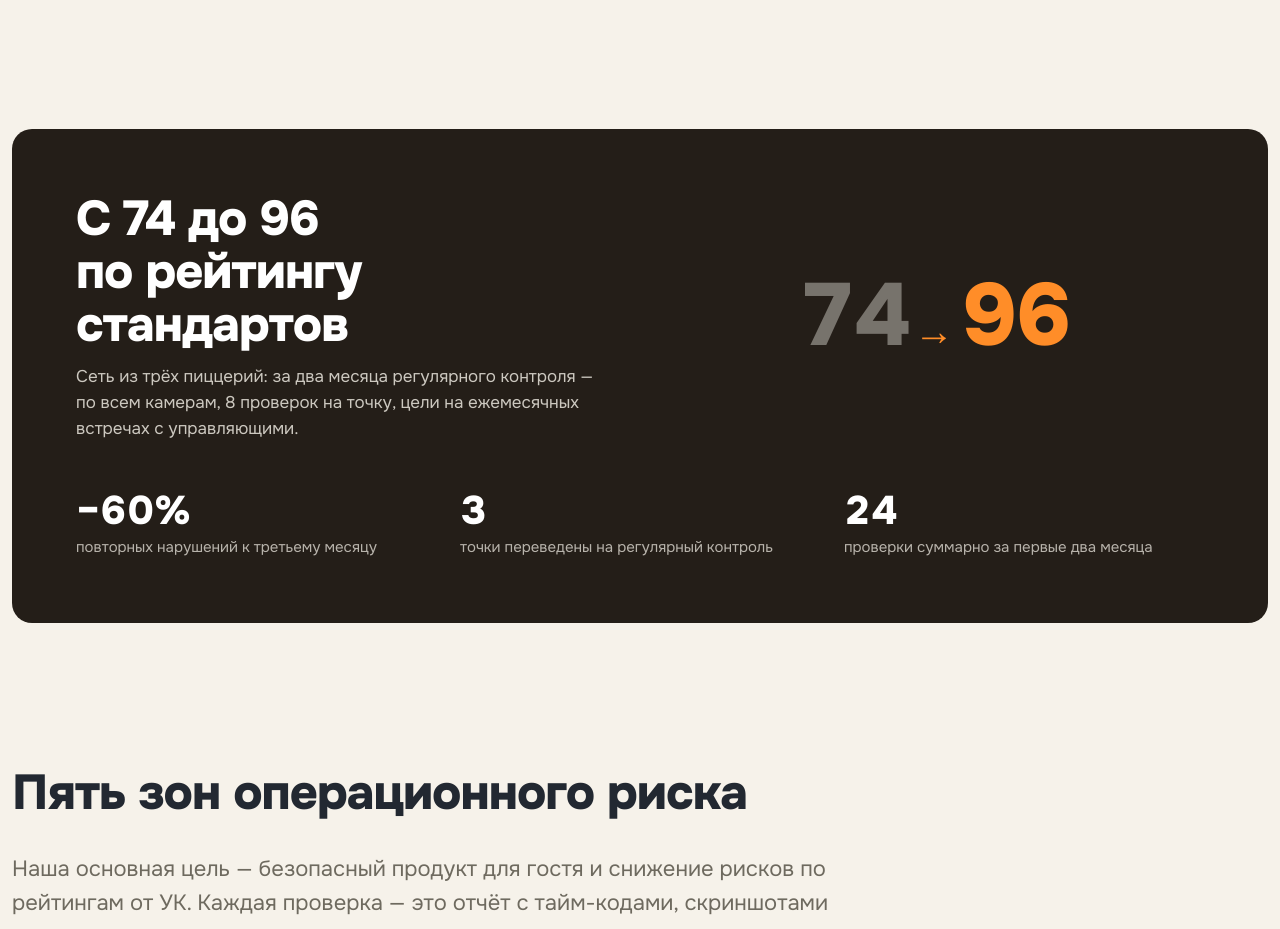
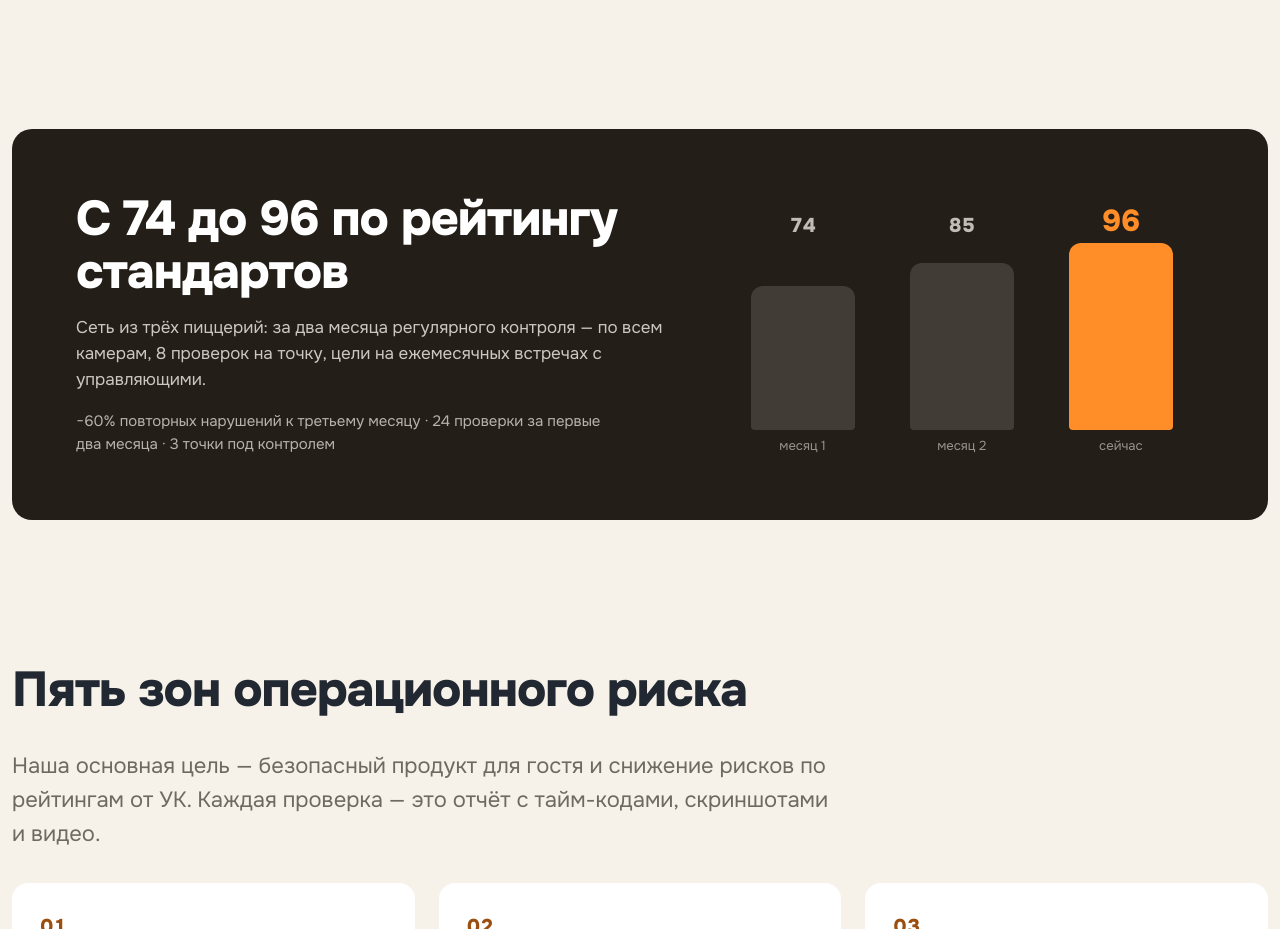
Before and after one commit to Anyboom/crit, a plain HTML site: page index.html in a window 1280 px wide. Shown: the part 1940-2869 px from the top of the page. Drawn offline with Linux system fonts and the light colour scheme.

Commit message:
💫 ui: redesign case block with animated rating chart

```diff
--- a/css/style.css
+++ b/css/style.css
@@ -439,7 +439,7 @@ main > section:not(.hero) { padding-block: var(--section-block); }
 }
 .second-opinion .btn { justify-self: end; }
 
-/* ===== case: кейс до/после — тёмная панель ===== */
+/* ===== case: кейс до/после — тёмная панель с динамикой рейтинга ===== */
 .case { padding-block: var(--section-block); }
 .case-panel {
   background: #241e18;
@@ -447,45 +447,57 @@ main > section:not(.hero) { padding-block: var(--section-block); }
   color: var(--cream);
   padding: clamp(2rem, 5.5vw, 4rem);
   display: grid;
-  grid-template-columns: minmax(0, 1fr) minmax(0, 1fr);
-  gap: clamp(1.5rem, 4vw, 3rem);
-  align-items: center;
+  grid-template-columns: minmax(0, 1.1fr) minmax(0, 0.9fr);
+  gap: clamp(1.5rem, 4vw, 3.5rem);
+  align-items: end;
 }
 .case-panel .section-title { color: #fff; max-width: 18ch; }
 .case-panel :focus-visible { outline-color: var(--cream); }
-.case__desc { color: rgba(246, 242, 234, 0.8); margin-top: 0.75rem; max-width: 48ch; }
-.case__delta { display: flex; align-items: baseline; gap: 0.3em; justify-self: center; }
-.case__before {
-  font-size: clamp(3rem, 1.5rem + 5vw, 6rem);
-  font-weight: 800; line-height: 1; letter-spacing: -0.04em;
+.case__main { display: grid; gap: 1rem; align-content: end; justify-items: start; }
+.case__desc { color: rgba(246, 242, 234, 0.8); max-width: 55ch; margin: 0; }
+.case__facts { color: rgba(246, 242, 234, 0.7); font-size: 0.9375rem; max-width: 55ch; margin: 0; }
+/* динамика рейтинга: столбики по месяцам */
+.case-chart {
+  display: flex; justify-content: space-evenly;
+  gap: clamp(0.75rem, 2vw, 1.5rem);
+  height: clamp(210px, 20vw, 280px);
+}
+.case-bar {
+  display: grid;
+  grid-template-rows: 2.25rem minmax(0, 1fr) 1.25rem;
+  gap: 0.4rem;
+  flex: 1; max-width: 6.5rem; height: 100%;
+  justify-items: center;
+}
+.case-bar__value {
+  align-self: end;
+  font-weight: 800; line-height: 1; letter-spacing: -0.02em;
   font-variant-numeric: tabular-nums;
-  color: rgba(246, 242, 234, 0.4);
+  font-size: 1.25rem;
+  color: rgba(246, 242, 234, 0.75);
 }
-.case__arrow {
+.case-bar--lead .case-bar__value {
   color: var(--accent);
-  font-size: clamp(1.5rem, 1rem + 2vw, 2.5rem);
-  font-weight: 800;
+  font-size: clamp(1.5rem, 1.1rem + 1vw, 2rem);
 }
-.case__after {
-  font-size: clamp(3rem, 1.5rem + 5vw, 6rem);
-  font-weight: 800; line-height: 1; letter-spacing: -0.04em;
-  font-variant-numeric: tabular-nums;
-  color: var(--accent);
+.case-bar__stick {
+  align-self: end;
+  width: 100%; height: var(--h);
+  border-radius: 12px 12px 4px 4px;
+  background: rgba(246, 242, 234, 0.14);
 }
-.case__facts {
-  grid-column: 1 / -1;
-  list-style: none; margin: 0; padding: 0;
-  display: grid; grid-template-columns: repeat(3, minmax(0, 1fr));
-  gap: var(--grid-gap);
+.case-bar--lead .case-bar__stick { background: var(--accent); }
+.case-bar__label { align-self: start; color: rgba(246, 242, 234, 0.55); font-size: 0.8125rem; white-space: nowrap; }
+/* столбики вырастают при появлении секции */
+@media (prefers-reduced-motion: no-preference) {
+  .case-bar__stick {
+    transform: scaleY(0); transform-origin: bottom;
+    transition: transform 0.6s cubic-bezier(0.2, 0.7, 0.2, 1);
+  }
+  .case-panel.is-in .case-bar__stick { transform: scaleY(1); }
+  .case-panel.is-in .case-bar:nth-child(2) .case-bar__stick { transition-delay: 0.15s; }
+  .case-panel.is-in .case-bar:nth-child(3) .case-bar__stick { transition-delay: 0.3s; }
 }
-.case__facts span {
-  display: block;
-  font-size: clamp(1.75rem, 1.2rem + 1.8vw, 2.5rem);
-  font-weight: 800; line-height: 1;
-  font-variant-numeric: tabular-nums;
-  color: #fff;
-}
-.case__facts p { color: rgba(246, 242, 234, 0.7); font-size: 0.9375rem; margin-top: 0.35rem; }
 
 /* ===== calc: калькулятор бюджета ===== */
 .calc { padding-block: var(--section-block); }
@@ -764,7 +776,7 @@ main > section:not(.hero) { padding-block: var(--section-block); }
 
   /* новые блоки складываются в один столбик */
   .case-panel { grid-template-columns: 1fr; }
-  .case__delta { justify-self: start; }
+  .case-chart { justify-self: stretch; height: clamp(200px, 45vw, 260px); }
   .calc-panel { grid-template-columns: 1fr; }
   .compare__grid { grid-template-columns: 1fr; }
 
@@ -784,7 +796,6 @@ main > section:not(.hero) { padding-block: var(--section-block); }
 
 @media (max-width: 560px) {
   .stats__grid, .zones__grid, .team__grid, .footer__grid { grid-template-columns: 1fr; }
-  .case__facts { grid-template-columns: 1fr; }
   .principles__grid { grid-template-columns: 1fr; }  .tariff-row .btn { width: 100%; }
   .hero__actions .btn, .cta-actions .btn { width: 100%; }
   .footer__legal { flex-direction: column; gap: 0.75rem; }
--- a/index.html
+++ b/index.html
@@ -188,17 +188,25 @@
       <div class="case__main">
         <h2 class="section-title" id="case-title">С 74 до&nbsp;96 по&nbsp;рейтингу стандартов</h2>
         <p class="case__desc">Сеть из трёх пиццерий: за два месяца регулярного контроля — по всем камерам, 8 проверок на точку, цели на ежемесячных встречах с управляющими.</p>
+        <p class="case__facts">−60% повторных нарушений к третьему месяцу&nbsp;·&nbsp;24 проверки за первые два месяца&nbsp;·&nbsp;3 точки под контролем</p>
       </div>
-      <p class="case__delta">
-        <span class="case__before">74</span>
-        <span class="case__arrow" aria-hidden="true">→</span>
-        <span class="case__after">96</span>
-      </p>
-      <ul class="case__facts">
-        <li><span>−60%</span><p>повторных нарушений к третьему месяцу</p></li>
-        <li><span>3</span><p>точки переведены на регулярный контроль</p></li>
-        <li><span>24</span><p>проверки суммарно за первые два месяца</p></li>
-      </ul>
+      <div class="case-chart" role="img" aria-label="Динамика рейтинга стандартов по месяцам: 74, 85, 96">
+        <div class="case-bar">
+          <span class="case-bar__value">74</span>
+          <span class="case-bar__stick" style="--h: 77%"></span>
+          <span class="case-bar__label">месяц 1</span>
+        </div>
+        <div class="case-bar">
+          <span class="case-bar__value">85</span>
+          <span class="case-bar__stick" style="--h: 89%"></span>
+          <span class="case-bar__label">месяц 2</span>
+        </div>
+        <div class="case-bar case-bar--lead">
+          <span class="case-bar__value">96</span>
+          <span class="case-bar__stick" style="--h: 100%"></span>
+          <span class="case-bar__label">сейчас</span>
+        </div>
+      </div>
     </div>
   </section>
 
```
